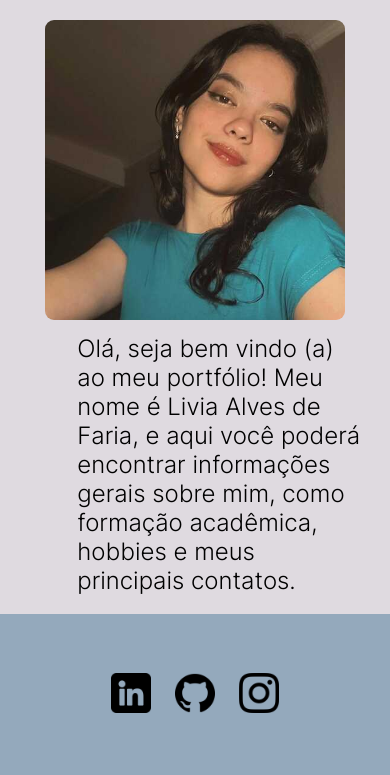
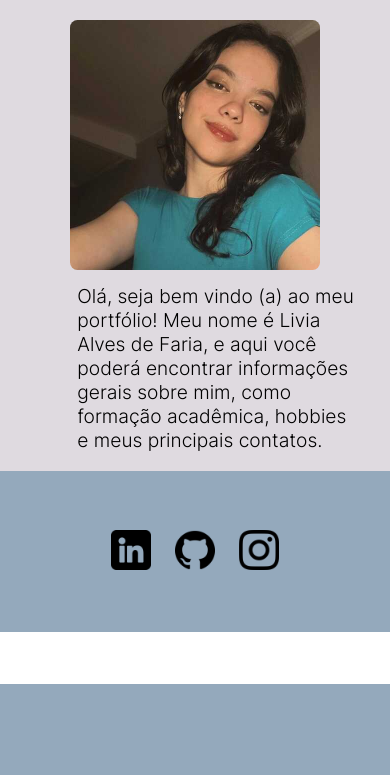
Before and after one commit to livialvs/portfolio-dd, a Flask app: page / in a window 390 px wide. Shown: the part 160-935 px from the top of the page. After the commit the page ends 844 px from the top, so only its background shows below. Run offline with Flask 3, Linux system fonts and the light colour scheme.

Commit message:
Diminui o tamanho da fonte ao diminuir a tela

```diff
--- a/src/static/style.css
+++ b/src/static/style.css
@@ -11,6 +11,12 @@
 @font-face {
     font-family: 'Inter Light 300';
     src: url('../static/Inter-Light.ttf') format('truetype');
+}
+
+@media (max-width: 999px){
+  main{
+    font-size: 80%;
+  }
 }
 
 a{
--- a/src/templates/home.html
+++ b/src/templates/home.html
@@ -7,7 +7,7 @@
         <div class="conteudo">
             <div class="caixa-1">
                 <img srcset="../static/img/foto-minha200.jpg 200w, ../static/img/foto-minha500.jpg 500w"
-                sizes="(max-width: 600px) 300px, 400px"
+                sizes="(max-width: 600px) 250px, 400px"
                 class="foto-minha" alt="foto minha">
             </div>
 
```
